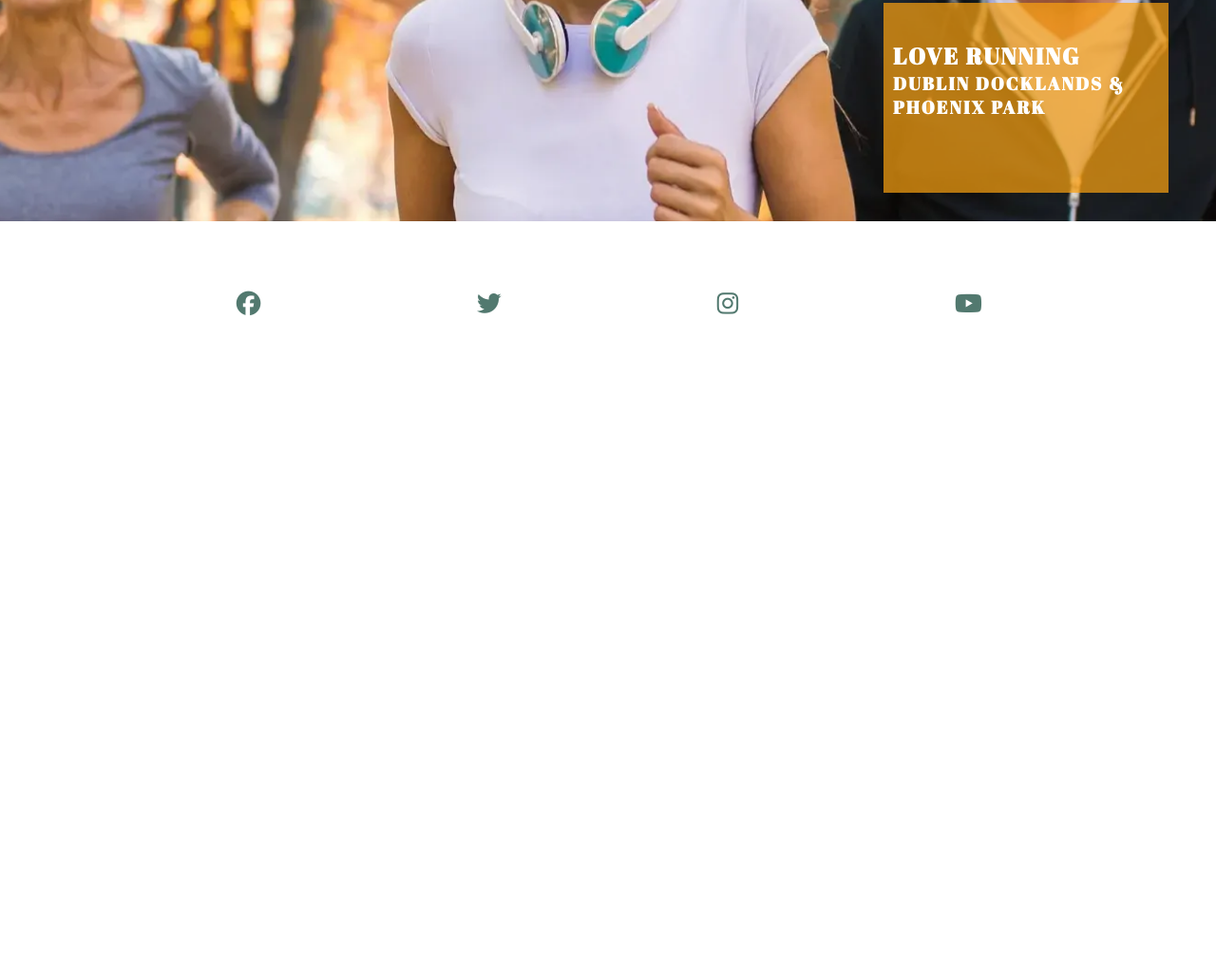
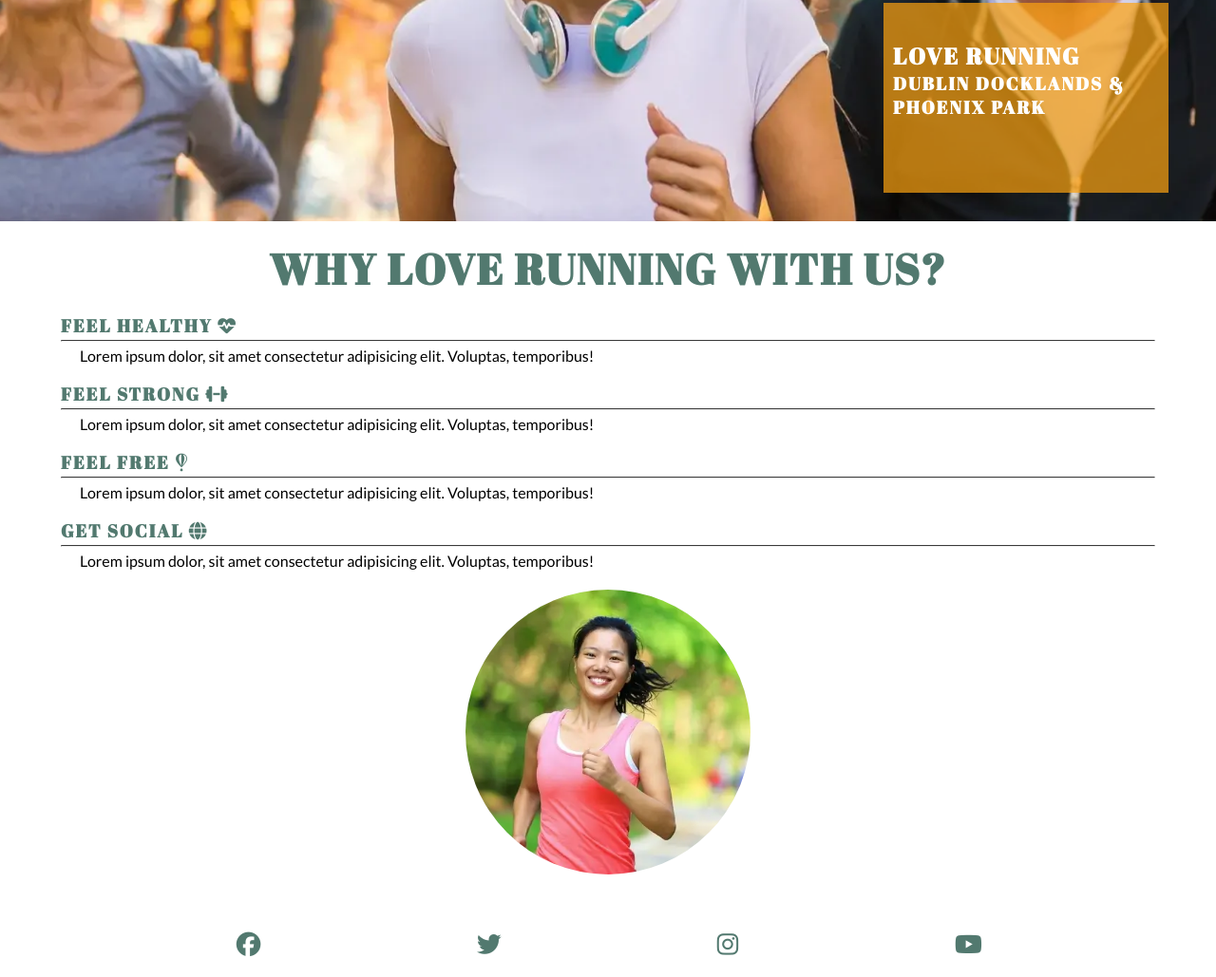
Before and after one commit to Ennie0906/love-running, a plain HTML site: page index.html in a window 1280 px wide. Shown: the part 446-1475 px from the top of the page at 95% size. Before the commit the page ends 800 px from the top, so only its background shows below. Drawn offline with Linux system fonts and the light colour scheme.

Commit message:
added circular image

```diff
--- a/assets/css/style.css
+++ b/assets/css/style.css
@@ -116,6 +116,52 @@ main {
     color: #fff;
 }
 
+/* Reasons */
+
+#reasons {
+    width: 90%;
+    margin: 20px auto;
+}
+
+#reasons h2 {
+    margin-bottom: 20px;
+    text-align: center;
+    font-size: 280%;
+}
+
+#benefits-physical>div,
+#benefits-mental>div {
+    line-height: 20px;
+    margin-bottom: 20px;
+}
+
+#benefits p {
+    padding: 0 20px;
+}
+
+#benefits hr {
+    border-top: 1px solid #3a3a3a;
+    margin: 5px 0;
+}
+
+/* Reason bg Image */
+
+#circle-bg {
+    background: url("/assets/images/reasons-image.webp") no-repeat top center/cover;
+    width: 90vw;
+    height: 90vw;
+    margin-bottom: 20px;
+    border-radius: 50%;
+    max-width: 300px;
+    max-height: 300px;
+}
+
+#benefits-image {
+    display: flex;
+    align-items: center;
+    justify-content: center;
+}
+
 /* Footer */
 #socials-network {
     text-align: center;
@@ -130,6 +176,8 @@ main {
     padding: 5%;
     color: #52796F;
 }
+
+
 
 /* media query for 768px and larger */
 @media screen and (min-width:768px) {
--- a/index.html
+++ b/index.html
@@ -43,6 +43,39 @@
                     <h3>Dublin Docklands & Phoenix Park</h3>
             </div>
         </section>
+        <section id="reasons">
+            <h2>Why Love Running with us?</h2>
+            <div id="benefits">
+                <div id="benefits-physical">
+                    <div>
+                        <h3>Feel Healthy <i class="fa-solid fa-heart-pulse"></i></h3>
+                        <hr>
+                        <p>Lorem ipsum dolor, sit amet consectetur adipisicing elit. Voluptas, temporibus!</p>
+                    </div>
+                    <div>
+                        <h3>Feel Strong <i class="fa-solid fa-dumbbell"></i></h3>
+                        <hr>
+                        <p>Lorem ipsum dolor, sit amet consectetur adipisicing elit. Voluptas, temporibus!</p>
+                    </div>
+                </div>
+                <div id="benefits-mental">
+                    <div>
+                        <h3>Feel Free <i class="fa-brands fa-fly"></i></h3>
+                        <hr>
+                        <p>Lorem ipsum dolor, sit amet consectetur adipisicing elit. Voluptas, temporibus!</p>
+                    </div>
+                    <div>
+                        <h3>Get Social <i class="fa-solid fa-globe"></i></h3>
+                        <hr>
+                        <p>Lorem ipsum dolor, sit amet consectetur adipisicing elit. Voluptas, temporibus!</p>
+                    </div>
+                </div>
+                <div id="benefits-image">
+                    <div id="circle-bg">
+                    </div>
+                </div>
+            </div>
+        </section>
     </main>
     <!-- Footer-->
     <footer>
```
Also changed, not shown: assets/images/reasons-image.webp (added).
